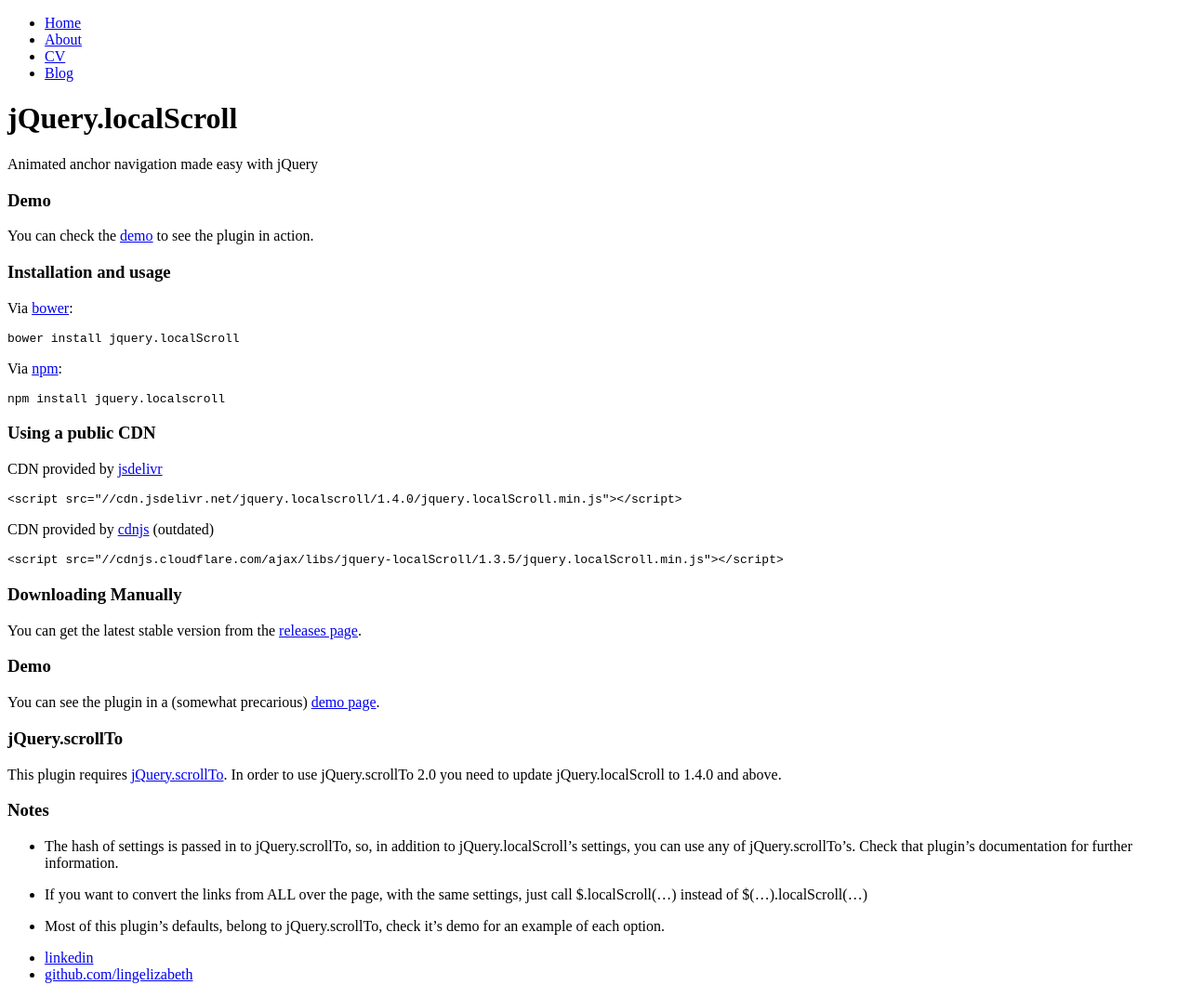
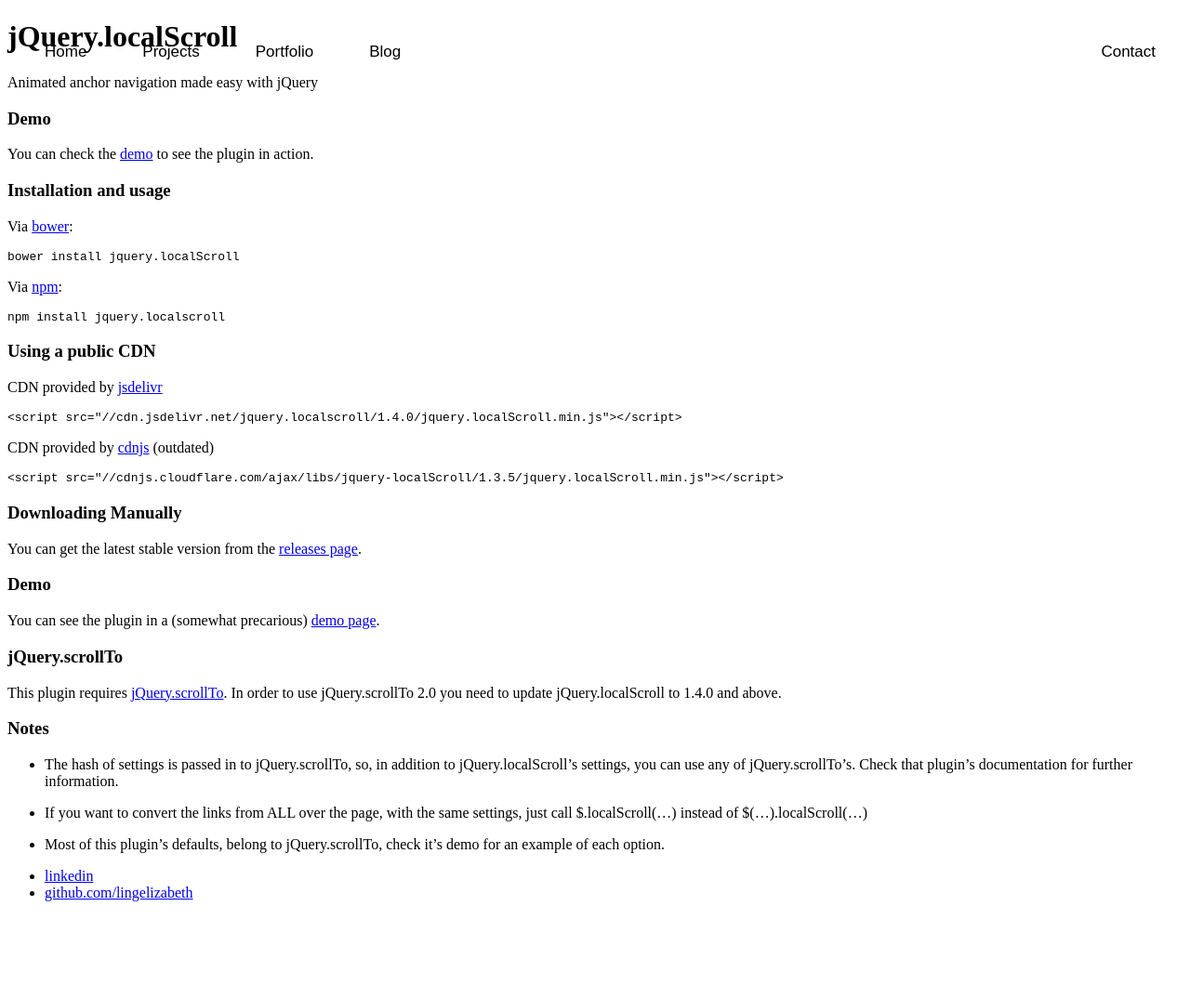
Before and after one commit to lingelizabeth/lingelizabeth.github.io, a Jekyll site: the page built from jquery.localScroll-2.0.0/README.md, in a window 1280 px wide. Shown: the whole page at 93% size. Built offline with Jekyll 4.4.1, drawn with Linux system fonts in a browser that asks for light colours; our own code applies the rules of GitHub Pages for plain Markdown files; after the commit the page ends 986 px from its top, so only the background shows below that.

```diff
--- a/_layouts/default.html
+++ b/_layouts/default.html
@@ -6,14 +6,15 @@
 			<link rel="stylesheet" type="text/css" href="/css/main.css">
 		</head>
 		<body>
-			<nav>
-	    		<ul>
-	        		<li><a href="/">Home</a></li>
-		        	<li><a href="/about">About</a></li>
-	        		<li><a href="/cv">CV</a></li>
-	        		<li><a href="/blog">Blog</a></li>
-	    		</ul>
-			</nav>
+			<div class="topnav" id="topnav">
+
+				<a class="active" href="#home">Home</a>
+				<a href="#projects">Projects</a>
+				<a href="#portfolio">Portfolio</a>
+				<a href="https://lingelizabeth.github.io/blog/">Blog</a>
+				<div class="float-right"><a href="#contact" >Contact</a></div>
+
+			  </div>
 			<div class="container">
 
 			{{ content }}
--- /dev/null
+++ b/css/main.css
@@ -0,0 +1,30 @@
+.topnav{
+	padding-left: 10px;
+	background-color: transparent;
+	overflow: hidden;
+	position: absolute;
+	z-index: 3;
+	width: 100vw;
+}
+/*links inside  navigation bar */
+.topnav a {
+	float: left;
+	font-family: 'Raleway', sans-serif;
+	font-weight: 400;
+	color: #000000;
+	text-align: center;
+	padding: 25px 30px 2px 30px;
+	font-size: 17px;
+	text-decoration: none;
+	border-bottom: 2px solid transparent;
+	transition: border .2s;
+  }
+/* Change the color of links on hover */
+.topnav a:hover {
+	border-color: black;
+
+  }
+.float-right{
+	float:right;
+	margin-right:25px;
+}
--- a/homepage.css
+++ b/homepage.css
@@ -117,7 +117,7 @@ p{
 	margin: 60px 0 0 31%;
 	flex-direction: column;
 	justify-content: space-between;
-	height: 150px;
+	height: 140px;
 	width: 40px;
 }
 h6{
@@ -125,6 +125,7 @@ h6{
 }
 .icon{
 	width: 30px;
+	font-size:26px;
 }
 a{
 	text-decoration: none;
```
Also changed, not shown: index.html (+8 -3 lines).
